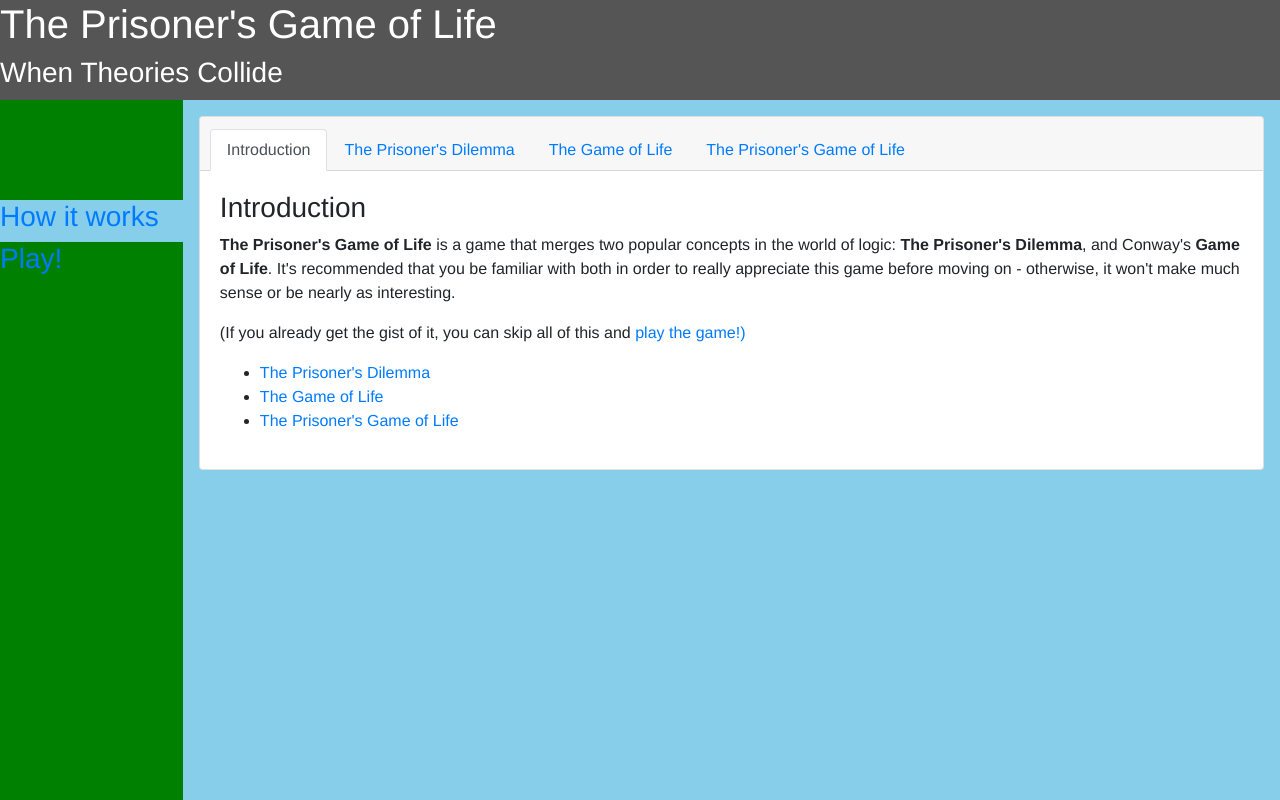
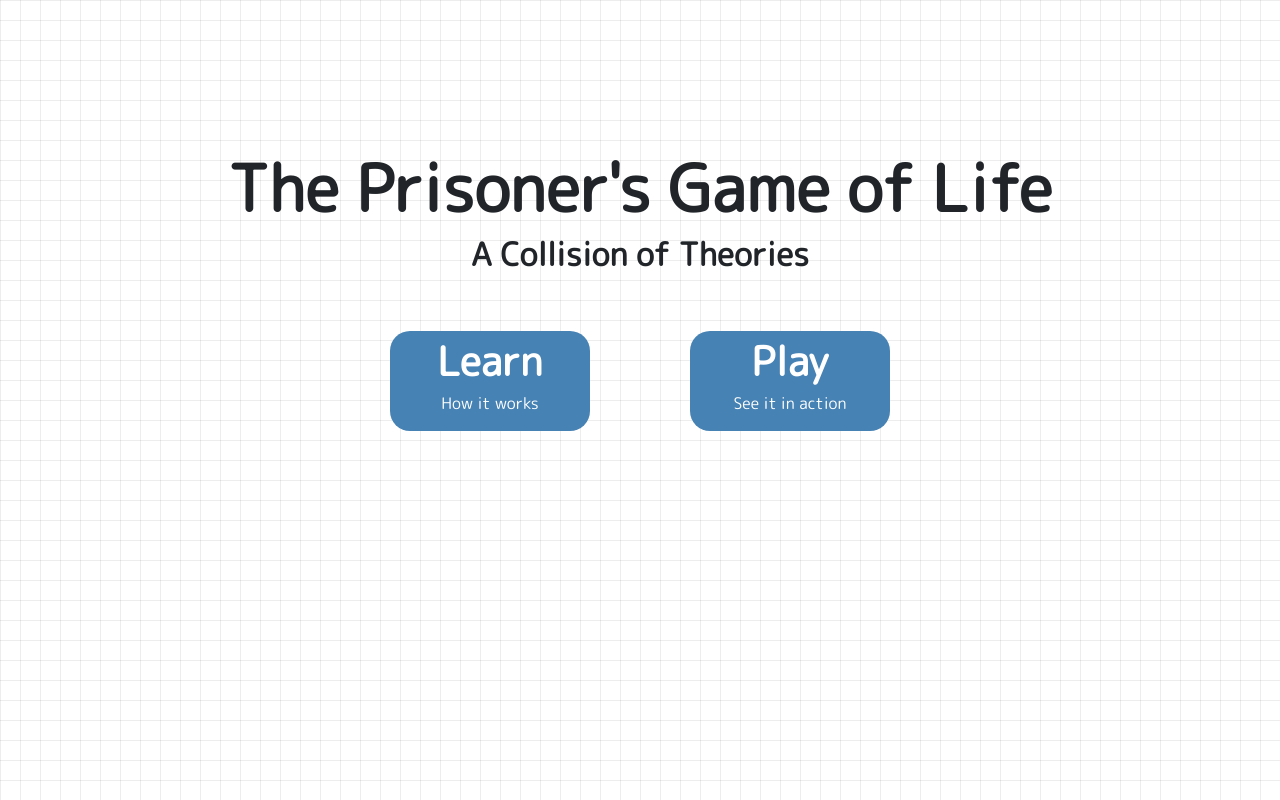
Before and after one commit to asakasamo/prisoners-game-of-life, a Vue app: page / in a window 1280 px wide. Built offline with nearby package versions, Linux system fonts and the light colour scheme.

Commit message:
Change the homepage to a landing page

```diff
--- a/src/App.vue
+++ b/src/App.vue
@@ -1,28 +1,10 @@
 <template>
    <div id="app">
-      <header>
-         <h1>The Prisoner's Game of Life</h1>
-         <h3>When Theories Collide</h3>
-      </header>
-
       <div class="content-wrapper">
-         <nav>
-            <div class="sidebar">
-               <a href="/" :class="{ active: $router.currentRoute.name === 'info' }">
-                  <h3>How it works</h3>
-               </a>
-
-               <a href="/play" :class="{ active: $router.currentRoute.name === 'play' }">
-                  <h3>Play!</h3>
-               </a>
-            </div>
-         </nav>
-
          <main>
             <router-view />
          </main>
       </div>
-
    </div>
 </template>
 
@@ -46,21 +28,28 @@ export default {
 
 
 <style lang="scss">
+@import url("https://fonts.googleapis.com/css?family=Roboto");
+@import url("https://fonts.googleapis.com/css?family=M+PLUS+Rounded+1c");
 $primary: skyblue;
+$grid: rgba(0, 0, 0, 0.07);
+
+body {
+   background-color: #ddd;
+   background-size: 20px 20px;
+   background-image: linear-gradient(to right, $grid 1px, transparent 1px),
+      linear-gradient(to bottom, $grid 1px, transparent 1px);
+}
 
 header {
    overflow: hidden;
 }
 
-body {
-   background-color: #ddd;
-}
+#app {
+   font-family: "M PLUS Rounded 1c", sans-serif;
 
-#app {
    display: flex;
    min-height: 100vh;
    flex-direction: column;
-   font-family: "Avenir", Helvetica, Arial, sans-serif;
 }
 
 header {
@@ -86,7 +75,6 @@ nav {
 }
 
 main {
-   background-color: $primary;
 }
 
 div.sidebar {
--- /dev/null
+++ b/src/components/Home.vue
@@ -0,0 +1,104 @@
+<template>
+   <div class="title-page">
+      <div class="title-text">
+         <h1>The Prisoner's Game of Life</h1>
+         <h2>A Collision of Theories</h2>
+      </div>
+
+      <div class="title-nav">
+         <div class="title-link">
+            <b-link to="/info">
+               <div class="title">
+                  Learn
+               </div>
+               <div class="caption">
+                  How it works
+               </div>
+            </b-link>
+         </div>
+
+         <div class="title-link">
+            <b-link to="/info">
+               <div class="title">
+                  Play
+               </div>
+               <div class="caption">
+                  See it in action
+               </div>
+            </b-link>
+         </div>
+      </div>
+   </div>
+</template>
+
+<style lang="scss" scoped>
+* {
+   transition: all 0.3s;
+}
+
+.title-page {
+   display: flex;
+   flex-direction: column;
+   justify-content: flex-start;
+   text-align: center;
+   min-height: 100vh;
+}
+
+.title-text {
+   margin-top: 150px;
+   margin-bottom: 50px;
+   font-weight: bolder;
+}
+
+.title-nav {
+   display: flex;
+   justify-content: center;
+}
+
+.title-link {
+   a:hover {
+      text-decoration: none;
+      color: inherit;
+   }
+   a {
+      color: white;
+      height: 100%;
+   }
+
+   width: 200px;
+   height: 100px;
+   margin: 0 50px;
+   color: white;
+   border-radius: 20px;
+   background-color: steelblue;
+   overflow: hidden;
+
+   display: flex;
+   flex-direction: column;
+   div {
+      flex: 1;
+      display: flex;
+      flex-direction: column;
+      justify-content: center;
+      align-items: center;
+   }
+   .title {
+      font-size: 2.5em;
+      font-weight: bold;
+   }
+   .caption {
+   }
+}
+
+.title-link:hover {
+   background-color: skyblue;
+}
+
+h1 {
+   font-weight: 800;
+   font-size: 4em;
+}
+h2 {
+   font-weight: 600;
+}
+</style>
--- a/src/components/game/PrisonerGameBoard.vue
+++ b/src/components/game/PrisonerGameBoard.vue
@@ -23,7 +23,7 @@
 
                <tr>
                   <td colspan="2">
-                     <b-btn @click="board.randomize()">
+                     <b-btn @click="randomizeBoard">
                         Randomize Board
                      </b-btn>
                   </td>
@@ -144,6 +144,10 @@ export default {
       this.board.randomize();
    },
    methods: {
+      randomizeBoard() {
+         this.board.randomize();
+         this.resetBoardHistory();
+      },
       goToNextGen() {
          if (!this.boardIsStabilized) {
             this.pastGenerations.push(this.board.cells);
@@ -244,15 +248,12 @@ table {
    }
 
    > div:first-child {
-      flex: 1;
    }
 
    > div:nth-child(2) {
-      flex: 7;
    }
 
    > div:last-child {
-      flex: 4;
    }
 }
 
@@ -263,6 +264,8 @@ table {
 }
 
 .board td {
+   min-width: 30px;
+   min-height: 30px;
    width: 30px;
    height: 30px;
    padding: 2px;
--- a/src/router.js
+++ b/src/router.js
@@ -2,6 +2,7 @@ import Vue from "vue";
 import Router from "vue-router";
 import InfoIndex from "./components/info/InfoIndex.vue";
 import GameIndex from "./components/game/GameIndex.vue";
+import Home from "./components/Home.vue";
 
 Vue.use(Router);
 
@@ -11,6 +12,11 @@ export default new Router({
    routes: [
       {
          path: "/",
+         name: "home",
+         component: Home
+      },
+      {
+         path: "/info",
          name: "info",
          component: InfoIndex
       },
```
